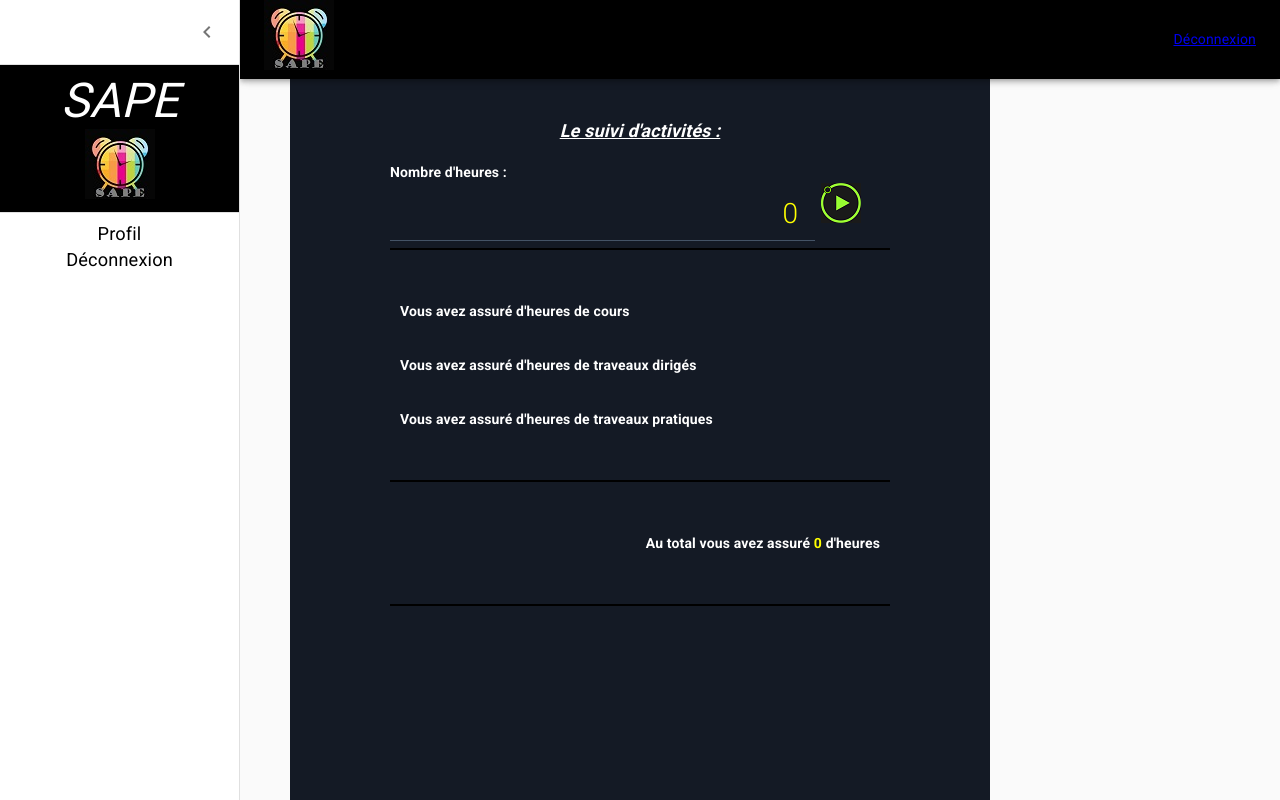
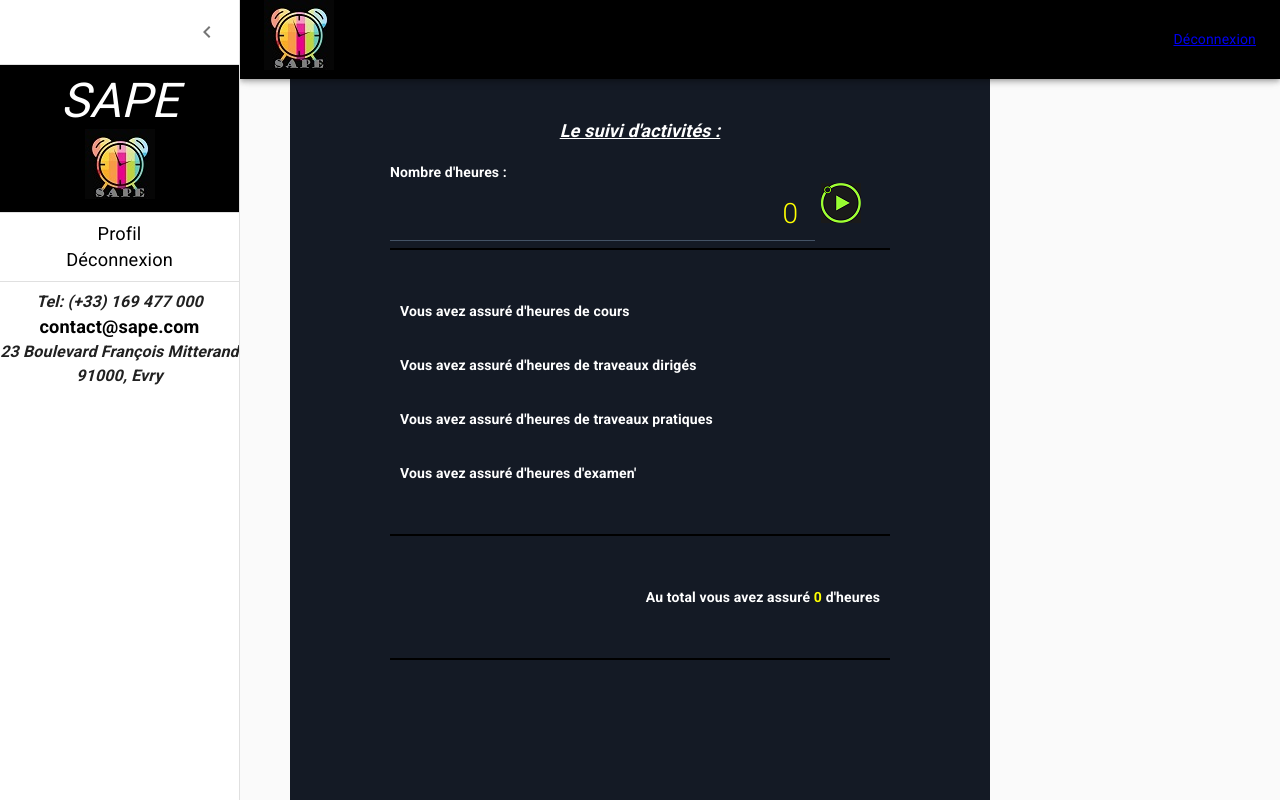
Before and after one commit to ZAIDIMDAMZ/SAPE-Front, a React (Create React App) app: page /homePage in a window 1280 px wide. Both pictures are taken after a click on the button 36 px from the left and 39 px from the top of the page. Built offline with nearby package versions, Linux system fonts and the light colour scheme; a small style sheet from the web is missing.

Commit message:
SAPE#résolution de pb back - front

```diff
--- a/src/pages/Drawer/Drawer.js
+++ b/src/pages/Drawer/Drawer.js
@@ -1,6 +1,6 @@
 import React from 'react';
 import clsx from 'clsx';
-import { makeStyles, useTheme,Drawer,CssBaseline,AppBar,Toolbar,List,Typography,Divider,IconButton,Link} from '@material-ui/core';
+import { makeStyles, useTheme,Drawer,CssBaseline,AppBar,Toolbar,List,Typography,Divider,IconButton} from '@material-ui/core';
 import MenuIcon from '@material-ui/icons/Menu';
 import ChevronLeftIcon from '@material-ui/icons/ChevronLeft';
 import ChevronRightIcon from '@material-ui/icons/ChevronRight';
@@ -71,8 +71,12 @@ export default function PersistentDrawerLeft() {
   const theme = useTheme();
   const [open, setOpen] = React.useState(false);
 
-  let linkProfil=<div key="3" className="form-link"><Link to="/" >Profil</Link></div>
-  let Deconnexion=<div key="4" className="form-link"><Link to="/" >Déconnexion</Link></div>
+  let tel = <Typography key="8" className="CenterText" ><b>Tel: (+33) 169 477 000</b></Typography>
+  let adresse1 = <Typography key="9" className="CenterText" ><b>23 Boulevard François Mitterand</b></Typography>
+  let adresse2 = <Typography key="10" className="CenterText" ><b>91000, Evry</b></Typography>
+  let linkProfil=<div key="3" className="form-link"><a href="/" >Profil</a></div>
+  let Deconnexion=<div key="4" className="form-link"><a href="/" >Déconnexion</a></div>
+  let linkMail=<div key="4" className="form-link"><a href="https://mail.google.com/mail/u/0/#inbox?compose=new"><b>contact@sape.com</b></a></div>
   let titreListe=<Typography key="5" className="CenterText" variant="h3" color="inherit">SAPE</Typography>
   let insertlogoSite=<center key="6"><img src= {logoSite} alt='Error lors du chargement du logo'/></center>
 
@@ -116,6 +120,10 @@ export default function PersistentDrawerLeft() {
         <List>
           {[linkProfil, Deconnexion]}
         </List>
+        <Divider />
+        <List>
+          {[tel, linkMail,adresse1,adresse2]}
+        </List>
       </Drawer>
       <main
         className={clsx(classes.content, {
--- a/src/pages/SignInForm.js
+++ b/src/pages/SignInForm.js
@@ -59,8 +59,12 @@ class SignInForm extends Component{
         localStorage.setItem("hourTP",hourTP)
     }
 
-    setHourCours(hourCours){
-        localStorage.setItem("hourCours",hourCours)
+    setHourCours(hourCM){
+        localStorage.setItem("hourCM",hourCM)
+    }
+
+    setHourExam(hourExam){
+        localStorage.setItem("hourExam",hourExam)
     }
 
     // Password no getter
@@ -68,7 +72,6 @@ class SignInForm extends Component{
         if(event){
             this.setState({password : event.target.value});
         }
-
     }
 
     // desconnect
@@ -114,7 +117,7 @@ class SignInForm extends Component{
             this.setLastName(res.teacher.lastnameTeacher)
 
             console.log('http://localhost:3000/teachers/parse/ics/'+this.getName() + '/' +this.getLastName());
-            fetch('http://localhost:3000/teachers/parse/ics/'+this.getName() + '/' +this.getLastName(),{
+            fetch('http://localhost:3000/teachers/parse/ics/'+this.getName().toLocaleLowerCase() + '/' +this.getLastName().toLocaleLowerCase(),{
                 method:'GET',
                 headers: {'Accept': 'application/json',"Content-Type": "application/json"}
             })
@@ -125,18 +128,19 @@ class SignInForm extends Component{
             })
             .then(result=>{
 
-                this.setHourCours(result.hourCours)
+                this.setHourCours(result.hourCM)
                 this.setHourTD(result.hourTD)
                 this.setHourTP(result.hourTP)
+                this.setHourExam(result.hourExam)
             })
             .catch(error=>{
                 console.log('error de chargement csi')
             })
             this.props.history.push("./homePage")
         })
-        // .catch((err)=>{
-        //     console.log("Error we cannot connect")
-        // })
+        .catch((err)=>{
+            console.log("Error we cannot connect")
+        })
     }
     render(){
         return (
--- a/src/pages/homePage.js
+++ b/src/pages/homePage.js
@@ -23,24 +23,27 @@ class HomePage extends Component{
     }
 
     render(){
-
         let hourTD=localStorage.getItem('hourTD')
-        let hourCours=localStorage.getItem('hourCours')
+        let hourCM=localStorage.getItem('hourCM')
         let hourTP=localStorage.getItem('hourTP')
-        let hourTotal =hourCours*1.5+hourTP*1+hourTP*0.75
+        let hourExam=localStorage.getItem('hourExam')
+        let hourTotal =hourCM*1.5+hourTP*1+hourExam*1+hourTP*0.75
         return (
 
             <>
                 <CompoDrawer/>
-                 <div className="center-divHomePage">
+                 <div key='divGenerale' className="center-divHomePage">
                     <p className="center-textHomePage">Le suivi d'activités : </p>
                     <div><label>Nombre d'heures :</label></div>
-                    <input id="nbH" type="number" style={{textAlign:"right"}} className= "FormField__InputHomePage"  InputLabelProps={{shrink: true,}} margin="none" value={this.state.nbH} onChange = {this.handleChange}/>
+                    <input id="nbH" key='variableHours' type="number" style={{textAlign:"right"}} className= "FormField__InputHomePage"   margin="none" value={this.state.nbH} onChange = {this.handleChange}/>
                     <button onClick={function() {
                                         if(localStorage.getItem('nbH')>hourTotal){
-                                            alert("Vous avez dépassé le nombre d'heures à assurées, vérifiez votre chiffrage!")
+                                            document.getElementById('pRes').innerHTML="Vous avez dépassé le nombre d'heures à assurées, vérifiez votre chiffrage!"
+                                            // alert("Vous avez dépassé le nombre d'heures à assurées, vérifiez votre chiffrage!")
                                         } else{
-                                            alert("Vous êtes dans les normes")
+                                            document.getElementById('pRes').innerHTML="Vous êtes dans les normes"
+                                           // result=<p style={{padding:10}}>Vous êtes dans les normes</p>
+                                            // alert("Vous êtes dans les normes")
                                         }
                                 }
                             }
@@ -49,9 +52,10 @@ class HomePage extends Component{
                     </button>
                     <div><hr color="black"></hr></div>
                     <br></br>
-                    <p style={{padding:10}}>Vous avez assuré {hourCours} d'heures de cours </p>
+                    <p style={{padding:10}}>Vous avez assuré {hourCM} d'heures de cours </p>
                     <p style={{padding:10}}>Vous avez assuré {hourTD} d'heures de traveaux dirigés </p>
                     <p style={{padding:10}}>Vous avez assuré {hourTP} d'heures de traveaux pratiques </p>
+                    <p style={{padding:10}}>Vous avez assuré {hourExam} d'heures d'examen'</p>
                     <br></br>
                     <div><hr color="black"></hr></div>
                     <br></br>
@@ -59,6 +63,7 @@ class HomePage extends Component{
                     <br></br>
                     <div><hr color="black"></hr></div>
                     <br></br>
+                    <p id = 'pRes'style={{padding:10}}></p>
                  </div>
             </>
 
```
